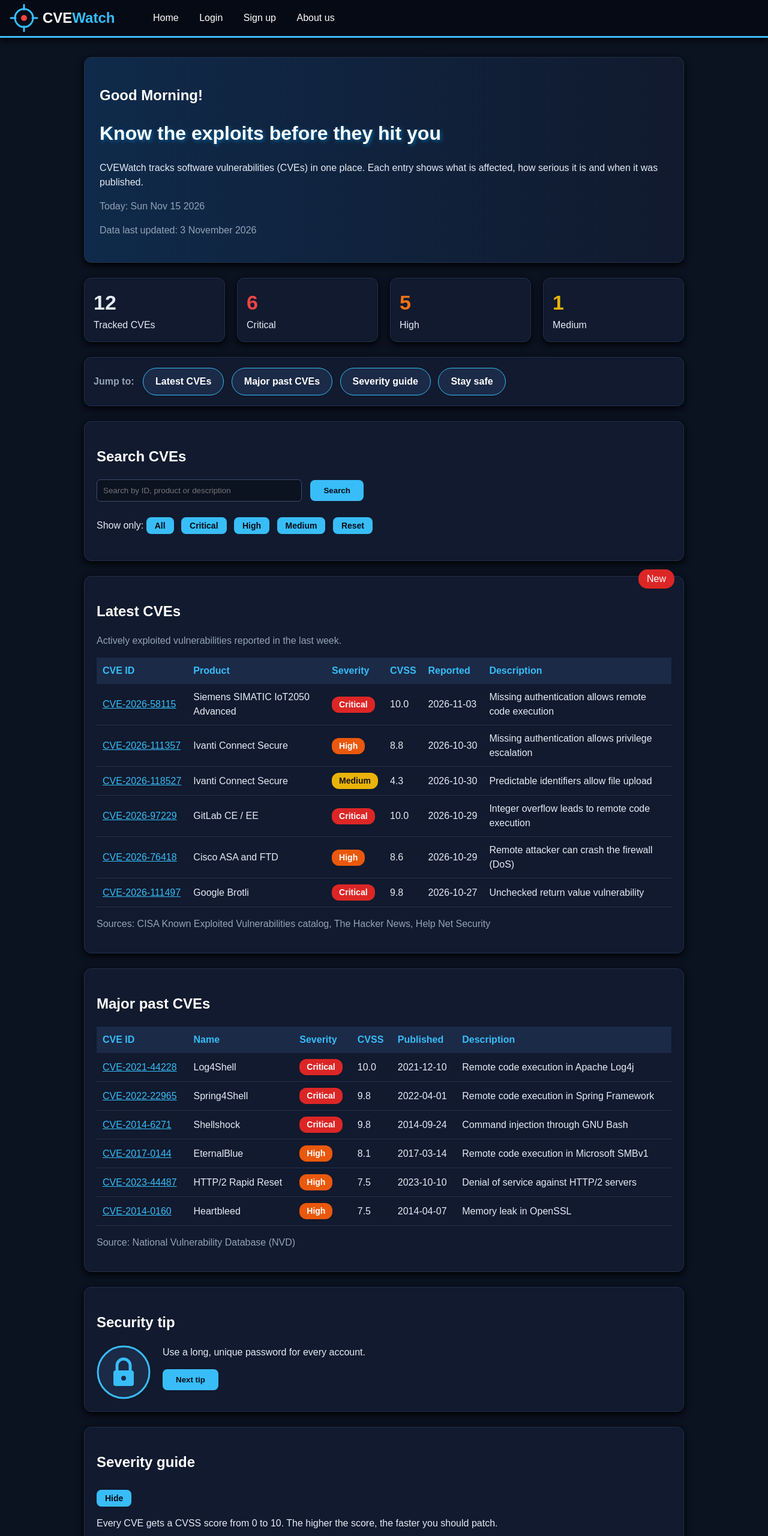
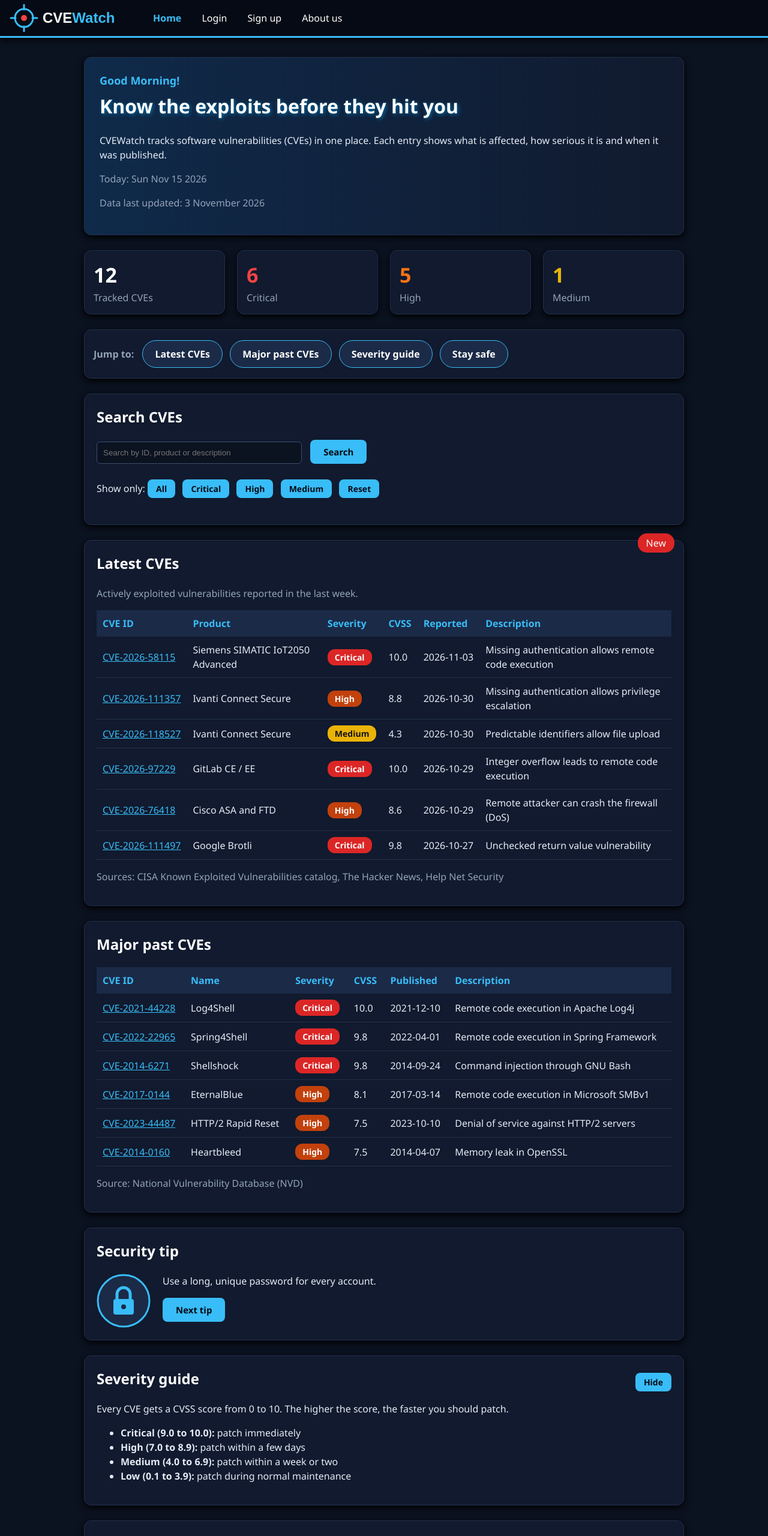
Before and after one commit to alhus4in/cvewatch, a plain HTML site: page index.html in a window 1280 px wide. Shown: the top 2560 px of the page at 60% size. Drawn offline with Linux system fonts and the light colour scheme.

Commit message:
Minor design fixes.
Edited CSS and HTML to make the website look more smoother.

```diff
--- a/index.html
+++ b/index.html
@@ -1,5 +1,5 @@
 <!DOCTYPE html>
-<html>
+<html lang="en">
 <head>
     <meta charset="utf-8">
     <title>CVEWatch - Home</title>
@@ -48,7 +48,7 @@
         <area shape="rect" coords="0,0,200,50" href="about.html" alt="About us">
     </map>
     <ul>
-        <li><a href="index.html">Home</a></li>
+        <li><a href="index.html" class="active">Home</a></li>
         <li><a href="login.html">Login</a></li>
         <li><a href="signup.html">Sign up</a></li>
         <li><a href="about.html">About us</a></li>
@@ -107,7 +107,7 @@
 
     <div class="card filter-bar">
         <h2>Search CVEs</h2>
-        <input type="text" id="searchBox" placeholder="Search by ID, product or description">
+        <input type="text" id="searchBox" placeholder="Search by ID, product or description" onkeyup="applyFilters()">
         <button class="btn" onclick="applyFilters()">Search</button>
         <p>Show only:
             <button class="btn small" onclick="setLevel('All')">All</button>
@@ -256,8 +256,8 @@
     </section>
 
     <section id="severity" class="card">
+        <button class="btn small right" id="btnSeverity" onclick="toggleSection('severityBody', 'btnSeverity')">Hide</button>
         <h2>Severity guide</h2>
-        <button class="btn small" id="btnSeverity" onclick="toggleSection('severityBody', 'btnSeverity')">Hide</button>
         <article id="severityBody">
             <p>Every CVE gets a CVSS score from 0 to 10. The higher the score, the faster you should patch.</p>
             <ul>
@@ -270,8 +270,8 @@
     </section>
 
     <section id="safe" class="card">
+        <button class="btn small right" id="btnSafe" onclick="toggleSection('safeBody', 'btnSafe')">Hide</button>
         <h2>How to stay safe</h2>
-        <button class="btn small" id="btnSafe" onclick="toggleSection('safeBody', 'btnSafe')">Hide</button>
         <article id="safeBody">
             <ol>
                 <li>Turn on automatic updates for your system and apps.</li>
--- a/style.css
+++ b/style.css
@@ -1,11 +1,12 @@
 /* CVEWatch - external stylesheet shared by all pages */
 
+/* ---------- Page basics ---------- */
 html {
     scroll-padding-top: 80px;
 }
 
 body {
-    font-family: Arial, sans-serif;
+    font-family: "Segoe UI", Arial, sans-serif;
     margin: 0;
     padding-top: 70px;
     background-color: #0b1220;
@@ -17,7 +18,20 @@ a {
     color: #38bdf8;
 }
 
-/* Master page: header + menu (same on every page) */
+a:hover {
+    color: white;
+}
+
+h1 {
+    color: white;
+    text-shadow: 2px 2px 6px #0369a1;
+}
+
+h2 {
+    color: white;
+}
+
+/* ---------- Master page: header + menu (same on every page) ---------- */
 header {
     position: fixed;
     top: 0;
@@ -54,27 +68,47 @@ header li a {
     text-decoration: none;
 }
 
+/* the page you are on */
+header li a.active {
+    color: #38bdf8;
+    font-weight: bold;
+}
+
 header li a:hover {
     background-color: #38bdf8;
     color: #060a14;
 }
 
+/* ---------- Layout ---------- */
 .container {
     width: 90%;
     max-width: 1000px;
+    min-height: 70vh; /* keeps the footer near the bottom on short pages */
     margin: 25px auto;
 }
 
-h1 {
-    color: white;
-    text-shadow: 2px 2px 6px #0369a1;
+/* smaller container for the Login and Sign up forms */
+.narrow {
+    max-width: 480px;
 }
 
-h2 {
-    color: white;
+.clear {
+    clear: both;
 }
 
-/* General classes */
+.right {
+    float: right;
+}
+
+footer {
+    text-align: center;
+    padding: 15px;
+    background-color: #060a14;
+    color: #94a3b8;
+    border-top: 1px solid #22314f;
+}
+
+/* ---------- General classes ---------- */
 .hero {
     background-image: linear-gradient(to right, #0f2a4a, #111a2e);
     border: 1px solid #22314f;
@@ -82,6 +116,17 @@ h2 {
     padding: 25px;
     margin-bottom: 25px;
     box-shadow: 0px 4px 12px black;
+}
+
+/* the greeting above the main title */
+.hero h2 {
+    margin: 0;
+    font-size: 18px;
+    color: #38bdf8;
+}
+
+.hero h1 {
+    margin-top: 5px;
 }
 
 .card {
@@ -92,6 +137,10 @@ h2 {
     padding: 20px;
     margin-bottom: 25px;
     box-shadow: 0px 4px 12px black;
+}
+
+.card h2 {
+    margin-top: 0;
 }
 
 .badge {
@@ -109,7 +158,7 @@ h2 {
     color: #94a3b8;
 }
 
-/* Stat boxes */
+/* ---------- Stat boxes ---------- */
 .stat {
     float: left;
     width: 23.5%;
@@ -118,6 +167,7 @@ h2 {
     padding: 15px;
     box-sizing: border-box;
     background-color: #111a2e;
+    color: #94a3b8;
     border: 1px solid #22314f;
     border-radius: 12px;
     box-shadow: 0px 4px 12px black;
@@ -131,15 +181,15 @@ h2 {
     display: block;
     font-size: 34px;
     font-weight: bold;
+    color: white;
 }
 
-.clear {
-    clear: both;
-}
-
+/* ---------- Buttons ---------- */
 .btn {
     background-color: #38bdf8;
     color: #060a14;
+    font-family: inherit;
+    font-size: 15px;
     font-weight: bold;
     border: none;
     padding: 10px 22px;
@@ -151,7 +201,13 @@ h2 {
     background-color: white;
 }
 
-/* Tables */
+.btn.small {
+    padding: 6px 14px;
+    font-size: 14px;
+    margin-top: 8px;
+}
+
+/* ---------- Tables ---------- */
 table {
     width: 100%;
     border-collapse: collapse;
@@ -173,7 +229,13 @@ tr:hover td {
     background-color: #16223a;
 }
 
-/* Severity colours */
+/* keep CVE IDs and dates on one line */
+td:first-child,
+td:nth-child(5) {
+    white-space: nowrap;
+}
+
+/* ---------- Severity colours ---------- */
 .pill {
     display: inline-block;
     padding: 3px 12px;
@@ -188,7 +250,7 @@ tr:hover td {
 }
 
 .high {
-    background-color: #ea580c;
+    background-color: #c2410c; /* dark enough for white text to be readable */
     color: white;
 }
 
@@ -202,7 +264,32 @@ tr:hover td {
     color: white;
 }
 
-/* Forms */
+/* ---------- Search and filter bar (Home page) ---------- */
+.filter-bar input,
+.filter-bar select {
+    padding: 10px;
+    background-color: #0b1220;
+    color: white;
+    border: 1px solid #3b4d70;
+    border-radius: 6px;
+    margin: 0px 10px 10px 0px;
+}
+
+.filter-bar input {
+    width: 320px;
+    max-width: 100%;
+}
+
+.filter-bar .btn {
+    margin: 0px 8px 8px 0px;
+}
+
+.tip-img {
+    float: left;
+    margin-right: 20px;
+}
+
+/* ---------- Forms (Login and Sign up) ---------- */
 form label {
     display: block;
     margin-top: 12px;
@@ -221,21 +308,11 @@ form input[type="password"] {
     box-sizing: border-box;
 }
 
-footer {
-    text-align: center;
-    padding: 15px;
-    background-color: #060a14;
-    color: #94a3b8;
-    border-top: 1px solid #22314f;
+/* highlight the box you are typing in */
+input:focus {
+    outline: 2px solid #38bdf8;
 }
 
-/* keep CVE IDs and dates on one line */
-td:first-child,
-td:nth-child(5) {
-    white-space: nowrap;
-}
-
-/* Form messages and JavaScript features */
 .error {
     display: block;
     min-height: 18px;
@@ -243,38 +320,8 @@ td:nth-child(5) {
     font-size: 14px;
 }
 
-.btn.small {
-    padding: 6px 14px;
-    font-size: 14px;
-    margin-top: 8px;
-}
-
-.filter-bar input,
-.filter-bar select {
-    padding: 10px;
-    background-color: #0b1220;
-    color: white;
-    border: 1px solid #3b4d70;
-    border-radius: 6px;
-    margin: 0px 10px 10px 0px;
-}
-
-.filter-bar input {
-    width: 320px;
-    max-width: 100%;
-}
-
-.tip-img {
-    float: left;
-    margin-right: 20px;
-}
-
 #strength {
     display: block;
     font-weight: bold;
     font-size: 14px;
 }
-
-.filter-bar .btn {
-    margin: 0px 8px 8px 0px;
-}
```
Also changed, not shown: about.html (+2 -2 lines), login.html (+3 -3 lines), signup.html (+3 -3 lines).
